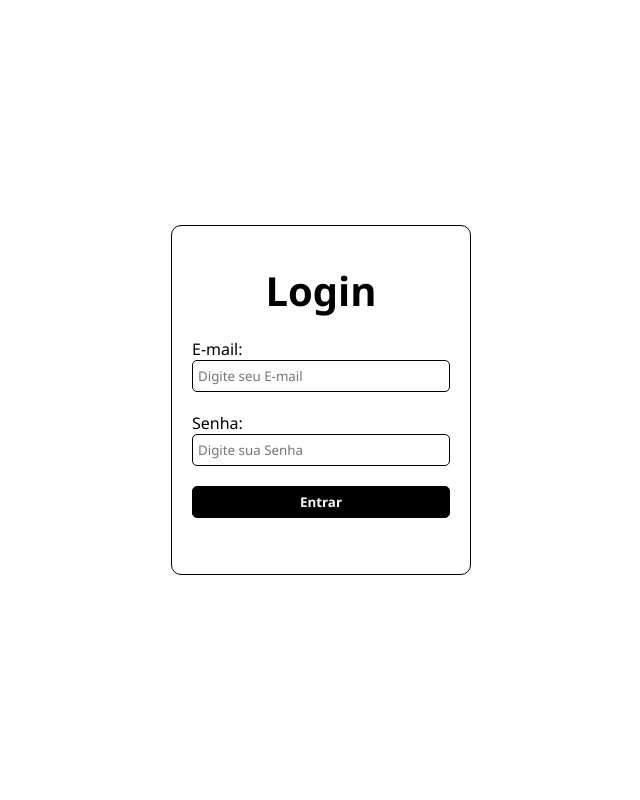
After one commit to raulzinkkj/projesto_teste, a PHP site: page /login.php in a window 1280 px wide. The commit adds this page. Shown: the whole page, without its empty margins (319-959 px from the left). Run offline with PHP 8.4, Linux system fonts and the light colour scheme.

Commit message:
Esqueci dos Comentários.

```diff
--- /dev/null
+++ b/03_module_e/login.php
@@ -0,0 +1,147 @@
+<!DOCTYPE html>
+<html lang="pt-br">
+
+<head>
+    <meta charset="UTF-8">
+    <meta name="viewport" content="width=device-width, initial-scale=1.0">
+    <title>Document</title>
+    <style>
+        * {
+            margin: 0;
+            padding: 0;
+            box-sizing: border-box;
+            font-family: 'Segoe UI', Tahoma, Geneva, Verdana, sans-serif;
+        }
+
+        body {
+            display: flex;
+            justify-content: center;
+            align-items: center;
+            height: 100vh;
+        }
+
+        .container {
+            width: 300px;
+            height: 350px;
+            padding: 20px;
+            display: flex;
+            justify-content: center;
+            flex-direction: column;
+            border: solid 1px black;
+            border-radius: 10px;
+            gap: 20px;
+        }
+
+        h1 {
+            text-align: center;
+            font-size: 2.5rem;
+        }
+
+        input {
+            height: 32px;
+            padding: 5px;
+            border: solid 1px black;
+            border-radius: 5px;
+        }
+
+        button {
+            height: 32px;
+            padding: 5px;
+            border: solid 1px black;
+            border-radius: 5px;
+            font-weight: bold;
+            color: white;
+            background: black;
+            transition: 0.4s;
+        }
+
+        button:hover {
+            color: black;
+            background: white;
+        }
+
+        .junto {
+            display: flex;
+            flex-direction: column;
+        }
+
+        p {
+            position: relative;
+            bottom: -5px;
+            left: 0;
+            text-align: center;
+            color: red;
+            font-weight: bold;
+        }
+    </style>
+</head>
+
+<body>
+    <div class="container">
+        <h1>Login</h1>
+        <div class="junto">
+            <label for="email_usuario">E-mail:</label>
+            <input type="email" name="email_usuario" id="email_usuario" placeholder="Digite seu E-mail">
+        </div>
+        <div class="junto">
+            <label for="senha_usuario">Senha:</label>
+            <input type="password" name="senha_usuario" id="senha_usuario" placeholder="Digite sua Senha" required>
+        </div>
+
+        <button onclick="validar()">Entrar</button>
+
+        <p id="mensagem"></p>
+    </div>
+
+    <script>
+        function validar() {
+            let email_usuario = document.getElementById("email_usuario").value;
+            let senha_usuario = document.getElementById("senha_usuario").value;
+
+            if (email_usuario.trim() == "") {
+                document.getElementById("mensagem").innerHTML = "Digite o E-mail!";
+
+                document.getElementById("senha_usuario").focus();
+                return;
+            }
+
+            if (senha_usuario.trim() == "") {
+                document.getElementById("mensagem").innerHTML = "Digite a Senha!";
+
+                document.getElementById("senha_usuario").focus();
+                return;
+            }
+
+
+            fetch("api/verifica_login.php", {
+                    method: "POST",
+                    headers: {
+                        "Content-type": "application/json"
+                    },
+                    body: JSON.stringify({
+                        email_usuario: email_usuario,
+                        senha_usuario: senha_usuario
+                    })
+                })
+                .then(resposta => resposta.json())
+                .then(dados => {
+
+                    if (dados.sucesso) {
+                        window.location.href = "inns.php";
+                    } else {
+                        document.getElementById("mensagem").innerHTML = dados.mensagem;
+                    }
+
+                })
+                .catch(erro => {
+                    console.error(erro);
+                    document.getElementById("mensagem").innerHTML = "Erro ao realizar login.";
+                });
+
+            /* document.getElementById("email_usuario").value = "";
+             document.getElementById("senha_usuario").value = ""; */
+        }
+    </script>
+</body>
+
+</html>
```
Also changed, not shown: 03_module_e/api/gravar_usuario.php (+15 -2 lines), 03_module_e/api/verifica_login.php (added, +44 -0 lines), 03_module_e/register.php (+119 -4 lines), 03_module_e/inns.php (added).
